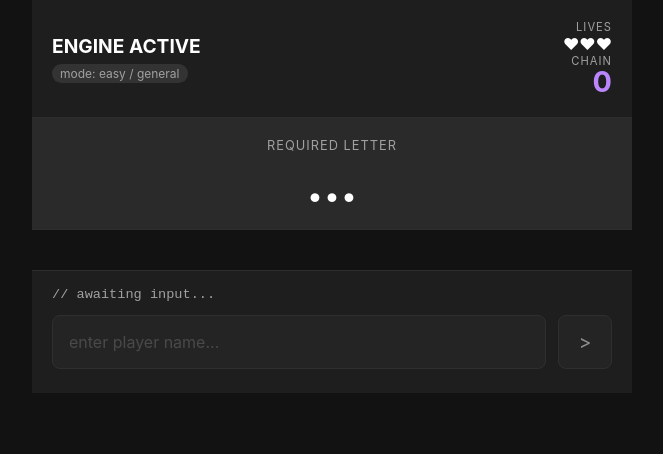
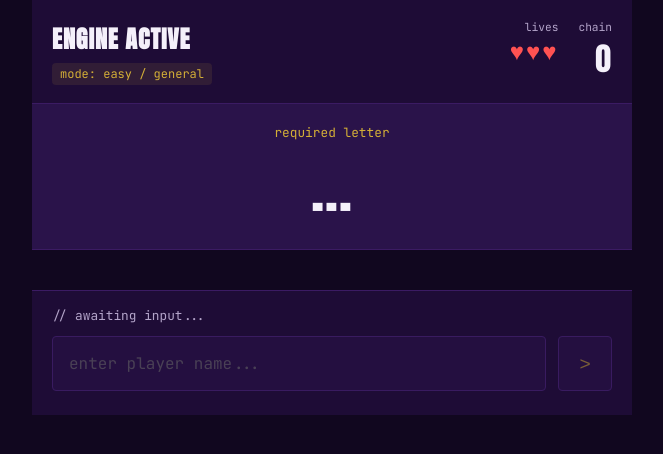
Before and after one commit to arkapyd/cricatlas, a plain HTML site: page index.html in a window 1280 px wide. Both pictures are taken after a click on the button "INITIALIZE ENGINE". Shown: the whole page, without its empty margins (308-971 px from the left). Drawn offline with Linux system fonts and the light colour scheme; no server answers.

Commit message:
Update styles.css

```diff
--- a/styles.css
+++ b/styles.css
@@ -1,30 +1,35 @@
 :root {
-    --bg: #121212;
-    --surface: #1e1e1e;
-    --surface-2: #2a2a2a;
-    --surface-3: #333333;
-    --text: #ffffff;
-    --text-dim: #a0a0a0;
-    --text-muted: #666666;
-    --accent: #bb86fc;
-    --accent-hover: #9965f4;
-    --accent-rgb: 187, 134, 252;
-    --border: #2d2d2d;
-    --border-bright: #404040;
-    --win: #03dac6;
-    --loss: #cf6679;
+    /* rcpl purple & gold theme */
+    --bg: #11071F;
+    --surface: #1E0C36;
+    --surface-2: #2A134A;
+    --surface-3: #3B1B63;
+
+    --text: #F4F0FA;
+    --text-dim: #B3A4C9;
+    --text-muted: #826E9C;
+
+    --accent: #D4AF37; /* rcpl gold */
+    --accent-hover: #F3C623;
+    --accent-rgb: 212, 175, 55;
+
+    --border: #3B1B63;
+    --border-bright: #542A8A;
+
+    --win: #4CAF50;
+    --loss: #FF5252;
 }
 
 * {
     box-sizing: border-box;
     margin: 0;
     padding: 0;
-    font-family: -apple-system, BlinkMacSystemFont, "Segoe UI", Roboto, Helvetica, Arial, sans-serif;
 }
 
 body {
     background-color: var(--bg);
     color: var(--text);
+    font-family: 'Manrope', sans-serif;
     height: 100vh;
     display: flex;
     justify-content: center;
@@ -47,19 +52,28 @@ body {
     flex-direction: column;
 }
 
+/* headings mapping to rcpl anton font */
+h1, h2, h3, .status-letter, .score-value {
+    font-family: 'Anton', sans-serif;
+    text-transform: uppercase;
+    letter-spacing: 1px;
+}
+
 /* welcome view */
 .hero {
     padding: 60px 20px 40px;
     text-align: center;
 }
 .hero h1 {
-    font-size: 2.5rem;
-    letter-spacing: -1px;
-    margin-bottom: 10px;
+    font-size: 3.5rem;
     color: var(--accent);
+    text-shadow: 0 4px 12px rgba(var(--accent-rgb), 0.3);
+    margin-bottom: 5px;
 }
 .hero p {
     color: var(--text-dim);
+    font-family: 'JetBrains Mono', monospace;
+    font-size: 0.85rem;
 }
 
 .setup-card {
@@ -68,13 +82,12 @@ body {
     padding: 24px;
     border-radius: 12px;
     border: 1px solid var(--border);
+    box-shadow: 0 8px 32px rgba(0,0,0,0.5);
 }
 .setup-card h3 {
-    font-size: 0.9rem;
-    color: var(--text-dim);
+    font-size: 1.1rem;
+    color: var(--accent);
     margin-bottom: 12px;
-    text-transform: uppercase;
-    letter-spacing: 1px;
 }
 
 .filter-bar {
@@ -88,11 +101,13 @@ body {
     border: 1px solid var(--border);
     color: var(--text-dim);
     padding: 10px 14px;
-    border-radius: 6px;
+    border-radius: 4px;
     cursor: pointer;
     font-size: 0.9rem;
-    font-weight: 500;
+    font-weight: 600;
     transition: all 0.2s ease;
+    font-family: 'JetBrains Mono', monospace;
+    text-transform: uppercase;
 }
 .tab-btn.active {
     background: rgba(var(--accent-rgb), 0.15);
@@ -103,9 +118,8 @@ body {
 .mode-help {
     margin-top: 16px;
     padding: 14px;
-    background: rgba(var(--accent-rgb), 0.04);
-    border-left: 2px solid var(--accent);
-    border-radius: 0 4px 4px 0;
+    background: rgba(var(--accent-rgb), 0.05);
+    border-left: 3px solid var(--accent);
     font-size: 0.85rem;
     color: var(--text-dim);
     line-height: 1.5;
@@ -113,8 +127,8 @@ body {
     transition: opacity 0.2s ease;
 }
 .mode-help span {
-    color: var(--text-muted);
-    font-weight: 600;
+    color: var(--accent);
+    font-weight: 700;
 }
 
 .primary-btn {
@@ -123,11 +137,12 @@ body {
     color: #000;
     border: none;
     padding: 16px;
-    border-radius: 8px;
-    font-size: 1.1rem;
-    font-weight: 600;
+    border-radius: 4px;
+    font-size: 1.3rem;
     cursor: pointer;
     transition: background 0.2s ease;
+    font-family: 'Anton', sans-serif;
+    letter-spacing: 1px;
 }
 .primary-btn:hover {
     background: var(--accent-hover);
@@ -143,31 +158,40 @@ header {
     border-bottom: 1px solid var(--border);
 }
 .header-info h2 {
-    font-size: 1.2rem;
+    font-size: 1.5rem;
+    color: var(--text);
     margin-bottom: 4px;
 }
 .mode-badge {
     font-size: 0.75rem;
-    color: var(--text-dim);
-    background: var(--surface-3);
-    padding: 2px 8px;
-    border-radius: 12px;
+    color: var(--accent);
+    background: rgba(var(--accent-rgb), 0.1);
+    padding: 3px 8px;
+    border-radius: 4px;
+    font-family: 'JetBrains Mono', monospace;
+}
+
+.stats-container {
+    display: flex;
+    gap: 20px;
 }
 .score-box {
     text-align: right;
 }
 .score-label {
     display: block;
+    font-family: 'JetBrains Mono', monospace;
     font-size: 0.7rem;
-    text-transform: uppercase;
     color: var(--text-dim);
-    letter-spacing: 1px;
 }
 .score-value {
-    font-size: 1.8rem;
-    font-weight: 700;
-    color: var(--accent);
-    line-height: 1;
+    font-size: 2rem;
+    color: var(--text);
+}
+.lives-value {
+    font-size: 1.5rem;
+    color: var(--loss);
+    letter-spacing: 2px;
 }
 
 .status-panel {
@@ -177,57 +201,39 @@ header {
     border-bottom: 1px solid var(--border);
 }
 .status-label {
+    font-family: 'JetBrains Mono', monospace;
     font-size: 0.8rem;
-    color: var(--text-dim);
-    text-transform: uppercase;
-    letter-spacing: 1px;
-    margin-bottom: 8px;
+    color: var(--accent);
+    margin-bottom: 4px;
 }
 .status-letter {
-    font-size: 3rem;
-    font-weight: 800;
+    font-size: 3.5rem;
     color: var(--text);
-    line-height: 1;
 }
 
 /* feed */
 .feed-container {
     flex: 1;
-    overflow-y: auto;
+    overflow-y: hidden;
     padding: 20px;
     display: flex;
     flex-direction: column-reverse;
     gap: 16px;
-}
-
-/* custom scrollbars */
-::-webkit-scrollbar {
-    width: 6px;
-    height: 6px;
-}
-::-webkit-scrollbar-track {
-    background: var(--bg);
-}
-::-webkit-scrollbar-thumb {
-    background: var(--surface-3);
-    border-radius: 4px;
-}
-::-webkit-scrollbar-thumb:hover {
-    background: var(--border-bright);
+    justify-content: flex-start;
 }
 
 .feed-item {
     background: var(--surface);
     border: 1px solid var(--border);
-    border-radius: 8px;
+    border-radius: 4px;
     padding: 16px;
     animation: slideUp 0.3s ease-out;
 }
 .feed-item.player {
-    border-left: 3px solid var(--win);
+    border-left: 4px solid var(--accent);
 }
 .feed-item.cpu {
-    border-left: 3px solid var(--accent);
+    border-left: 4px solid var(--text-muted);
 }
 @keyframes slideUp {
     from { opacity: 0; transform: translateY(10px); }
@@ -240,41 +246,38 @@ header {
     margin-bottom: 8px;
 }
 .feed-meta {
+    font-family: 'JetBrains Mono', monospace;
     font-size: 0.75rem;
-    color: var(--text-muted);
-    text-transform: uppercase;
-    letter-spacing: 1px;
+    color: var(--text-dim);
     margin-bottom: 4px;
 }
 .feed-name {
-    font-size: 1.2rem;
-    font-weight: 600;
+    font-family: 'Anton', sans-serif;
+    font-size: 1.4rem;
+    letter-spacing: 0.5px;
 }
 
-.player-badges {
-    margin-bottom: 8px;
-}
+.player-badges { margin-bottom: 8px; }
 .badge {
     display: inline-block;
+    font-family: 'JetBrains Mono', monospace;
     font-size: 0.7rem;
     padding: 2px 6px;
-    border-radius: 4px;
+    border-radius: 2px;
     background: var(--surface-3);
     color: var(--text-dim);
-    text-transform: uppercase;
-    letter-spacing: 0.5px;
     margin-right: 6px;
 }
 .badge.intl {
     background: rgba(var(--accent-rgb), 0.2);
     color: var(--accent);
-    border: 1px solid rgba(var(--accent-rgb), 0.3);
+    border: 1px solid rgba(var(--accent-rgb), 0.4);
 }
 
 .player-summary {
     font-size: 0.9rem;
     color: var(--text-dim);
-    line-height: 1.4;
+    line-height: 1.5;
 }
 
 /* input area */
@@ -284,8 +287,8 @@ header {
     border-top: 1px solid var(--border);
 }
 .system-message {
-    font-family: monospace;
-    font-size: 0.85rem;
+    font-family: 'JetBrains Mono', monospace;
+    font-size: 0.8rem;
     color: var(--text-dim);
     margin-bottom: 12px;
     min-height: 1.2em;
@@ -300,23 +303,20 @@ header {
     border: 1px solid var(--border-bright);
     color: var(--text);
     padding: 16px;
-    border-radius: 8px;
+    border-radius: 4px;
     font-size: 1rem;
     outline: none;
     transition: border-color 0.2s ease;
+    font-family: 'JetBrains Mono', monospace;
 }
-.input-group input:focus {
-    border-color: var(--accent);
-}
-.input-group input:disabled {
-    opacity: 0.5;
-}
+.input-group input:focus { border-color: var(--accent); }
+.input-group input:disabled { opacity: 0.5; }
 .input-group button {
     background: var(--surface-2);
     border: 1px solid var(--border-bright);
-    color: var(--text);
+    color: var(--accent);
     width: 54px;
-    border-radius: 8px;
+    border-radius: 4px;
     font-size: 1.2rem;
     cursor: pointer;
     transition: all 0.2s ease;
@@ -326,7 +326,4 @@ header {
     color: #000;
     border-color: var(--accent);
 }
-.input-group button:disabled {
-    opacity: 0.5;
-    cursor: not-allowed;
-}
+.input-group button:disabled { opacity: 0.5; cursor: not-allowed; }
```
